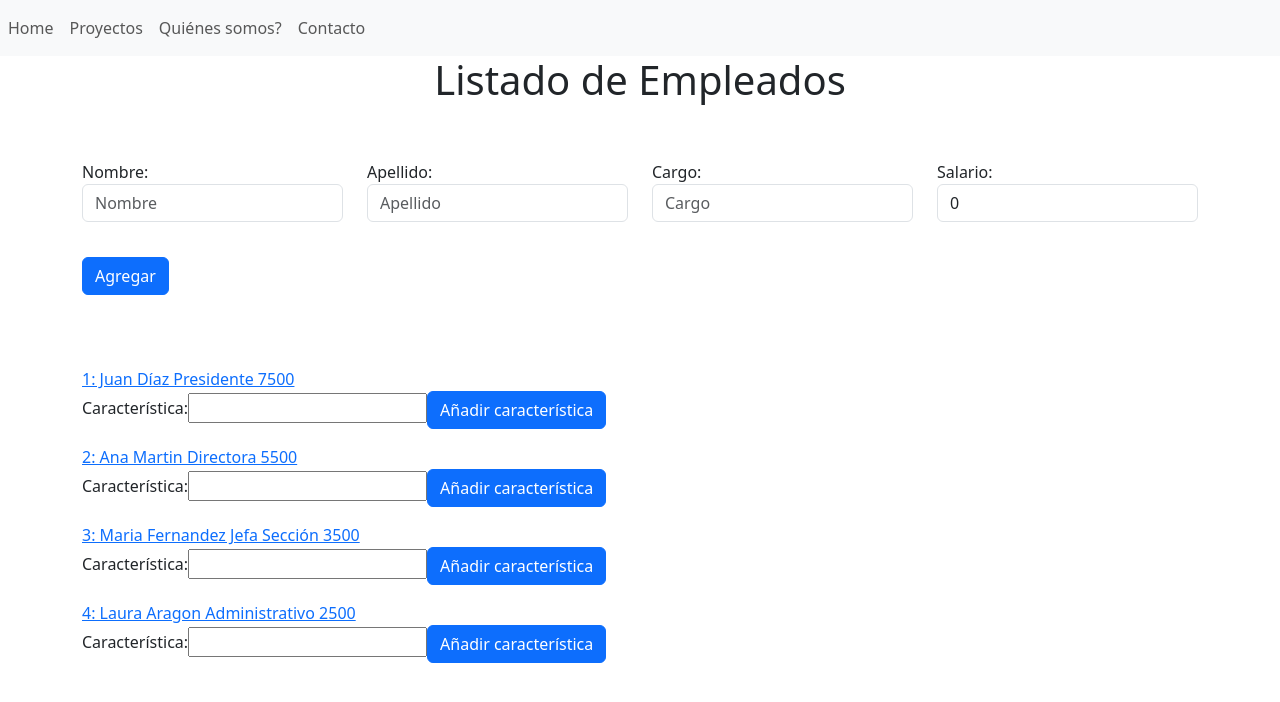
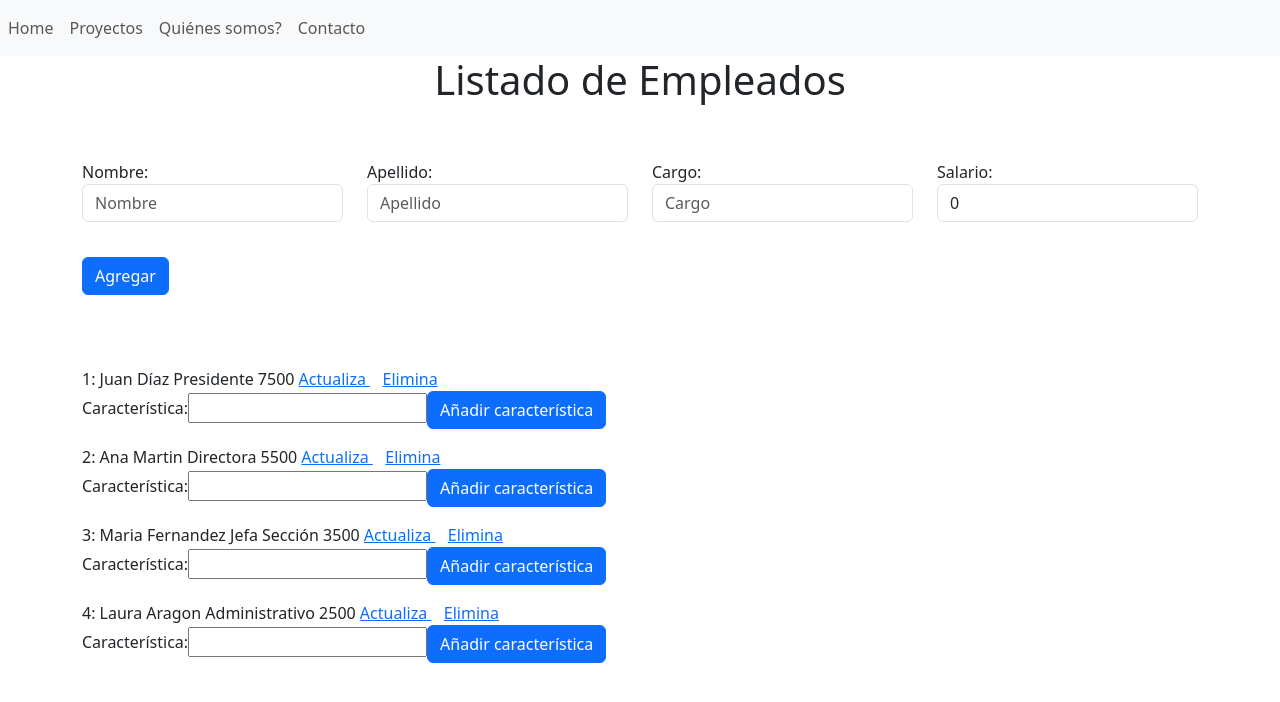
Before and after one commit to Fico218/app-empleados, an Angular app: page / in a window 1280 px wide. Shown: the top 702 px of the page. Built offline with nearby package versions, Linux system fonts and the light colour scheme.

Commit message:
src/app/actualiza-component/actualiza-component.component.html src/app/actualiza-component/actualiza-component.component.ts src/app/empleado-hijo-c/empleado-hijo-c.component.html src/app/empleados.service.ts

```diff
--- a/src/app/actualiza-component/actualiza-component.component.html
+++ b/src/app/actualiza-component/actualiza-component.component.html
@@ -24,7 +24,9 @@
 
     <div class="col">
 
-      <button type="submit" class="btn btn-primary" (click)="actualizaEmpleado()" style="margin-top: 35px;">Modificar</button>
+      <button type="submit" class="btn btn-primary" (click)="actualizaEmpleado()" style="margin-top: 35px; margin-right: 50px;">Acción</button>
+
+    <!--  <button type="submit" class="btn btn-primary" (click)="eliminaEmpleado()" style="margin-top: 35px;">Eliminar</button> -->
 
     </div>
 
@@ -32,6 +34,6 @@
 
 <div style="text-align: center;">
 
-    <button class="btn btn-primary" (click)="volverHome()">ir a Inicio</button>
+  <button class="btn btn-primary" (click)="volverHome()">ir a Inicio</button>
 
 </div>
--- a/src/app/actualiza-component/actualiza-component.component.ts
+++ b/src/app/actualiza-component/actualiza-component.component.ts
@@ -17,7 +17,11 @@
 
   empleados:Empleado[]=[];
 
+  accion:number;
+
   ngOnInit(): void {
+
+    this.accion=parseInt(this.route.snapshot.queryParams['accion']);
 
     this.empleados=this.empleadosService.empleados;
 
@@ -36,13 +40,39 @@
     this.router.navigate(['']);
 
   }
-  actualizaEmpleado(){
+  /* actualizaEmpleado(){
 
     let miEmpleado=new Empleado(this.cuadroNombre, this.cuadroApellido, this.cuadroCargo, this.cuadroSalario);
     // this.miServicio.muestraMensaje("Nombre del empleado: " + miEmpleado.nombre);
     this.empleadosService.actualizarEmpleado(this.indice, miEmpleado);
 
     this.router.navigate(['']);
+  }
+
+  eliminaEmpleado(){
+
+    this.empleadosService.eliminarEmpleado(this.indice);
+
+    this.router.navigate(['']);
+
+  }
+  */
+
+  actualizaEmpleado(){
+
+    if(this.accion==1){
+
+      let miEmpleado=new Empleado(this.cuadroNombre, this.cuadroApellido, this.cuadroCargo, this.cuadroSalario);
+      // this.miServicio.muestraMensaje("Nombre del empleado: " + miEmpleado.nombre);
+      this.empleadosService.actualizarEmpleado(this.indice, miEmpleado);
+
+      this.router.navigate(['']);
+    }else{
+
+    this.empleadosService.eliminarEmpleado(this.indice);
+
+    this.router.navigate(['']);
+    }
   }
 
   cuadroNombre:string="";
--- a/src/app/empleado-hijo-c/empleado-hijo-c.component.html
+++ b/src/app/empleado-hijo-c/empleado-hijo-c.component.html
@@ -3,9 +3,19 @@
       <div class="col">
         <div>
 
-          <a [routerLink]="['/actualiza',indice]">
-            {{indice+1}}: {{empleadoDeLista.nombre}} {{empleadoDeLista.apellido}} {{empleadoDeLista.cargo}} {{empleadoDeLista.salario}}
+          {{indice+1}}: {{empleadoDeLista.nombre}} {{empleadoDeLista.apellido}} {{empleadoDeLista.cargo}} {{empleadoDeLista.salario}}
+          <a [routerLink]="['/actualiza',indice]" [queryParams]="{accion:'1'}">
+
+            Actualiza
+
           </a>
+          &nbsp;&nbsp;
+          <a [routerLink]="['/actualiza',indice]" [queryParams]="{accion:'2'}">
+
+            Elimina
+
+          </a>
+
 
         </div>
 
--- a/src/app/empleados.service.ts
+++ b/src/app/empleados.service.ts
@@ -42,6 +42,12 @@
         empleadoModificado.salario=empleado.salario;
     }
 
+    eliminarEmpleado(indice:number){
+
+        this.empleados.splice(indice,1);
+
+    }
+
 }
 
 // function Injectable(target: typeof EmpleadosService): void | typeof EmpleadosService {
```
